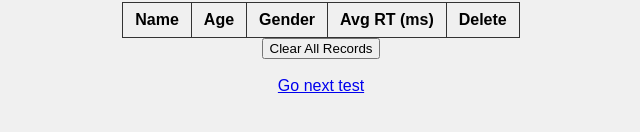
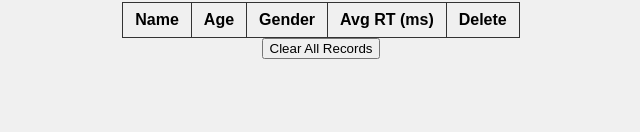
Before and after one commit to Xfx689781/Reaction, a plain HTML site: page index.html in a window 1280 px wide. Shown: the part 554-686 px from the top of the page, without its empty margins (319-959 px from the left). Drawn offline with Linux system fonts and the light colour scheme.

Commit message:
Update index.html

```diff
--- a/index.html
+++ b/index.html
@@ -177,7 +177,6 @@
 
   window.onload = updateRanking;
 </script>
-<br><br>
-<a href="./Reaction/auditory.html">Go next test</a>
+
 </body>
 </html>
```
